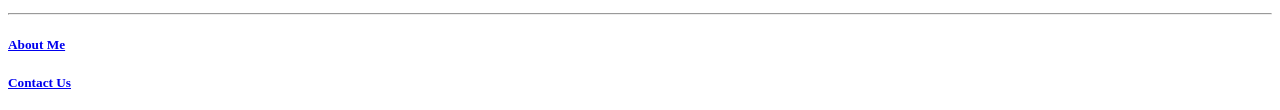
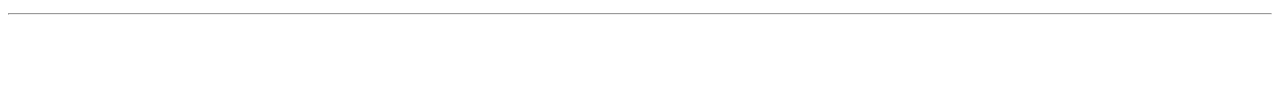
Before and after one commit to Yuvanraaj/Blah-Portfolio, a plain HTML site: page Movie Sneak.html in a window 1280 px wide. Shown: the part 1518-1628 px from the top of the page. After the commit the page ends 1541 px from the top, so only its background shows below. Drawn offline with Linux system fonts and the light colour scheme.

Commit message:
Update Movie Sneak.html

```diff
--- a/Movie Sneak.html
+++ b/Movie Sneak.html
@@ -22,7 +22,5 @@ Demon Slayers
         <img src="https://th.bing.com/th/id/OIP.1LUzF6HAITgMRYOp1qosuwHaFj?w=210&h=180&c=7&r=0&o=5&pid=1.7"/>
 </ul>
 <hr>
-  <a href="http://127.0.0.1:3002/endpoint_unsaved/Untitled-3"><h5>About Me</h5></a>
-  <a href="http://127.0.0.1:3000/4.1 Webpages/public/contact.html"><h5>Contact Us</h5></a>
-</Body>
+  </Body>
 </html>
```
